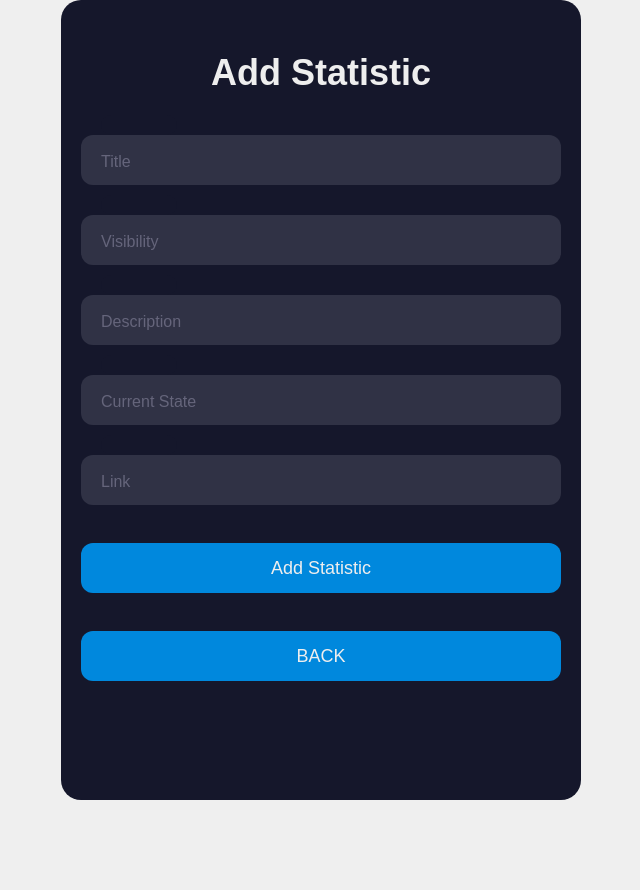
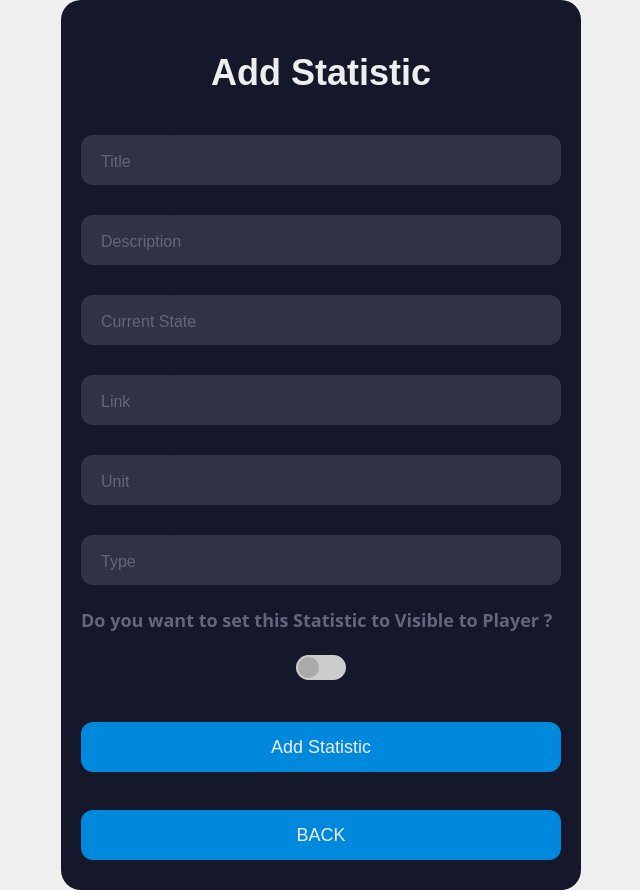
Before and after one commit to chadhaaa/ReactProject, a React (Create React App) app in the folder frontend/: page /addStat in a window 1280 px wide. Shown: the whole page, without its empty margins (319-959 px from the left). Before the commit the page ends 800 px from the top, so only its background shows below. Built offline with nearby package versions, Linux system fonts and the light colour scheme; no server answers.

Commit message:
Adding Toggle Switch

```diff
--- a/frontend/src/components/pages/crudCompetence/addAndUpdate.css
+++ b/frontend/src/components/pages/crudCompetence/addAndUpdate.css
@@ -10,7 +10,7 @@ body {
     background-color: #15172b;
     border-radius: 20px;
     box-sizing: border-box;
-    height: 800px;
+    height: 300px;
     padding: 20px;
     width: 520px;
   }
@@ -122,3 +122,52 @@ body {
   .submit:active {
     background-color: #06b;
   }
+
+  /* Toggle Switch CSS */
+
+  .toggle-switch {
+    position: relative;
+    display: inline-block;
+    width: 50px;
+    height: 25px;
+  }
+  .toggle-switch input[type="checkbox"] {
+    display: none;
+  }
+  .toggle-switch .switch {
+    position: absolute;
+    cursor: pointer;
+    background-color: #ccc;
+    border-radius: 25px;
+    top: 0;
+    right: 0;
+    bottom: 0;
+    left: 0;
+    transition: background-color 0.2s ease;
+    /* margin:0px 20px 0px 60px; */
+  }
+  .toggle-switch .switch::before {
+    position: absolute;
+    content: "";
+    left: 2px;
+    top: 2px;
+    width: 21px;
+    height: 21px;
+    background-color: #aaa;
+    border-radius: 50%;
+    transition: transform 0.3s ease;
+  }
+  .toggle-switch input[type="checkbox"]:checked + .switch::before {
+    transform: translateX(25px);
+    background-color: #6699cc;
+  }
+  .toggle-switch input[type="checkbox"]:checked + .switch {
+    background-color: #336699;
+  }
+
+  h3,h4 {
+    color: #65657b;
+    text-align: justify;
+    font-size: 18px;
+
+  }
--- a/frontend/src/components/pages/crudCompetence/addComp.js
+++ b/frontend/src/components/pages/crudCompetence/addComp.js
@@ -1,32 +1,40 @@
 import axios from 'axios'
-import React, { useState } from 'react'
+import React, { useState, useEffect } from 'react'
 import { useNavigate } from 'react-router-dom'
 
 const AddCompetence = () => {
-	const [comp, addComp] = useState({
-		name: '',
-		description: '',
-		link: '',
-		visibility: '',
-	})
+	const history = useNavigate()
 
-	const { name, description, link, visibility } = comp
-	const handleChange = (namee) => (event) => {
-		addComp({ ...comp, [namee]: event.target.value })
+	const [name, setName] = useState('')
+	const [description, setDescription] = useState('')
+	const [link, setLink] = useState('')
+	const [visibility, setVisibility] = useState(false)
+
+	const changeVisibility = () => {
+		setVisibility(!visibility)
 	}
-	const history = useNavigate()
-	const handleSubmit = async (event) => {
-		event.preventDefault()
 
-		const dataToAdd = {
-			name,
-			description,
-			link,
-			visibility,
+	const addComp = (event) => {
+		const formdata = {
+			name: name,
+			description: description,
+			link: link,
+			visibility: visibility,
 		}
-		await axios.post('/api/competence', dataToAdd)
+		axios.post('http://localhost:8000/api/competence', formdata)
+
 		history('/getCompetence')
 	}
+
+	useEffect(() => {
+		axios.get('http://localhost:8000/api/competence').then((res) => {
+			setName(res.data.competence.name)
+			setDescription(res.data.competence.description)
+			setLink(res.data.competence.link)
+			setVisibility(res.data.competence.visibility)
+		})
+	}, [])
+
 	return (
 		<div class='form'>
 			<div class='title'>Add Competence</div>
@@ -37,26 +45,11 @@ const AddCompetence = () => {
 					type='text'
 					placeholder=' '
 					value={name}
-					onChange={handleChange('name')}
+					onChange={(e) => setName(e.target.value)}
 				/>
 				<div class='cut'></div>
 				<label for='name' class='placeholder'>
 					Name
-				</label>
-			</div>
-
-			<div class='input-container ic2'>
-				<input
-					id='visibility'
-					class='input'
-					type='text'
-					placeholder=' '
-					value={visibility}
-					onChange={handleChange('visibility')}
-				/>
-				<div class='cut'></div>
-				<label for='visibility' class='placeholder'>
-					Visibility
 				</label>
 			</div>
 
@@ -67,7 +60,7 @@ const AddCompetence = () => {
 					type='text'
 					placeholder=' '
 					value={link}
-					onChange={handleChange('link')}
+					onChange={(e) => setLink(e.target.value)}
 				/>
 				<div class='cut'></div>
 				<label for='link' class='placeholder'>
@@ -82,15 +75,22 @@ const AddCompetence = () => {
 					type='text'
 					placeholder=' '
 					value={description}
-					onChange={handleChange('description')}
+					onChange={(e) => setDescription(e.target.value)}
 				/>
 				<div class='cut'></div>
 				<label for='description' class='placeholder'>
 					Description
 				</label>
 			</div>
-			<button type='text' class='submit' onClick={handleSubmit}>
-				Update Competence
+
+			<h4>Do you want to set this competence to Visible to Player ? </h4>
+			<label class='toggle-switch'>
+				<input type='checkbox' checked={visibility} onChange={changeVisibility} />
+				<span class='switch' />
+			</label>
+			<br />
+			<button type='text' class='submit' onClick={addComp}>
+				Add Competence
 			</button>
 			<button type='text' class='submit' onClick={() => history('/getCompetence')}>
 				BACK
--- a/frontend/src/components/pages/crudCompetence/getOneComp.js
+++ b/frontend/src/components/pages/crudCompetence/getOneComp.js
@@ -21,11 +21,11 @@ const GetOneCompetence = () => {
 				<h1 key={oneComp._id}>Details of Competence : {oneComp.name} </h1>
 				<br />
 				<ul className='check-list'>
-					<li>description : {oneComp.description}</li>
+					<li>Name : {oneComp.name}</li>
 					<br />
-					<li>visibility : {oneComp.visibility}</li>
+					<li>Description : {oneComp.description}</li>
 					<br />
-					<li>link : {oneComp.link}</li>
+					<li>Link : {oneComp.link}</li>
 					<br />
 				</ul>
 				<button onClick={() => history('/getCompetence')}> BACK </button>
--- a/frontend/src/components/pages/crudCompetence/oneComp.css
+++ b/frontend/src/components/pages/crudCompetence/oneComp.css
@@ -1,6 +1,7 @@
 .check-list {
     margin: 0;
     padding-left: 1.2rem;
+    font-size: 20px;
   }
 
   .check-list li {
--- a/frontend/src/components/pages/crudCompetence/updateComp.js
+++ b/frontend/src/components/pages/crudCompetence/updateComp.js
@@ -1,5 +1,5 @@
 import axios from 'axios'
-import React, { useState } from 'react'
+import React, { useState, useEffect } from 'react'
 import { useNavigate, useParams } from 'react-router-dom'
 import './addAndUpdate.css'
 
@@ -7,27 +7,38 @@ const UpdateCompetence = () => {
 	const history = useNavigate()
 	const { id } = useParams()
 
-	const [comp, addComp] = useState({
-		visibility: '',
-		link: '',
-		description: '',
-		name: '',
-	})
+	const [name, setName] = useState('')
+	const [description, setDescription] = useState('')
+	const [link, setLink] = useState('')
+	const [visibility, setVisibility] = useState(false)
 
-	const { visibility, name, link, description } = comp
-	const handleChange = (namee) => (event) => {
-		addComp({ ...comp, [namee]: event.target.value })
+	const changeVisibility = () => {
+		setVisibility(!visibility)
 	}
 
-	const updateComp = async (event) => {
-		event.preventDefault()
-
-		await axios.put(`/api/competence/${id}`, comp)
+	const updateComp = (event) => {
+		const formdata = {
+			name: name,
+			description: description,
+			link: link,
+			visibility: visibility,
+		}
+		axios.put(`http://localhost:8000/api/competence/${id}`, formdata)
 
 		history('/getCompetence')
 	}
+
+	useEffect(() => {
+		axios.get(`http://localhost:8000/api/competence/${id}`).then((res) => {
+			setName(res.data.competence.name)
+			setDescription(res.data.competence.description)
+			setLink(res.data.competence.link)
+			setVisibility(res.data.competence.visibility)
+		})
+	}, [])
+
 	return (
-		<div class='form'>
+		<div class='form' encType='multipart/form-data'>
 			<div class='title'>Update Competence</div>
 			<div class='input-container ic1'>
 				<input
@@ -36,29 +47,13 @@ const UpdateCompetence = () => {
 					type='text'
 					placeholder=' '
 					value={name}
-					onChange={handleChange('name')}
+					onChange={(e) => setName(e.target.value)}
 				/>
 				<div class='cut'></div>
 				<label for='name' class='placeholder'>
 					Name
 				</label>
 			</div>
-
-			<div class='input-container ic2'>
-				<input
-					id='visibility'
-					class='input'
-					type='text'
-					placeholder=' '
-					value={visibility}
-					onChange={handleChange('visibility')}
-				/>
-				<div class='cut'></div>
-				<label for='visibility' class='placeholder'>
-					Visibility
-				</label>
-			</div>
-
 			<div class='input-container ic2'>
 				<input
 					id='link'
@@ -66,7 +61,7 @@ const UpdateCompetence = () => {
 					type='text'
 					placeholder=' '
 					value={link}
-					onChange={handleChange('link')}
+					onChange={(e) => setLink(e.target.value)}
 				/>
 				<div class='cut'></div>
 				<label for='link' class='placeholder'>
@@ -81,13 +76,20 @@ const UpdateCompetence = () => {
 					type='text'
 					placeholder=' '
 					value={description}
-					onChange={handleChange('description')}
+					onChange={(e) => setDescription(e.target.value)}
 				/>
 				<div class='cut'></div>
 				<label for='description' class='placeholder'>
 					Description
 				</label>
 			</div>
+
+			<h4>Do you want this Competence to be visible to the player ? </h4>
+			<label class='toggle-switch'>
+				<input type='checkbox' checked={visibility} onChange={changeVisibility} />
+				<span class='switch' />
+			</label>
+			<br />
 			<button type='text' class='submit' onClick={updateComp}>
 				Update Competence
 			</button>
--- a/frontend/src/components/pages/crudStatistique/addAndUpdate.css
+++ b/frontend/src/components/pages/crudStatistique/addAndUpdate.css
@@ -10,7 +10,7 @@ body {
     background-color: #15172b;
     border-radius: 20px;
     box-sizing: border-box;
-    height: 800px;
+    height: 890px;
     padding: 20px;
     width: 520px;
   }
@@ -122,3 +122,52 @@ body {
   .submit:active {
     background-color: #06b;
   }
+
+   /* Toggle Switch CSS */
+
+   .toggle-switch {
+    position: relative;
+    display: inline-block;
+    width: 50px;
+    height: 25px;
+  }
+  .toggle-switch input[type="checkbox"] {
+    display: none;
+  }
+  .toggle-switch .switch {
+    position: absolute;
+    cursor: pointer;
+    background-color: #ccc;
+    border-radius: 25px;
+    top: 0;
+    right: 0;
+    bottom: 0;
+    left: 0;
+    transition: background-color 0.2s ease;
+    /* margin:0px 20px 0px 60px; */
+  }
+  .toggle-switch .switch::before {
+    position: absolute;
+    content: "";
+    left: 2px;
+    top: 2px;
+    width: 21px;
+    height: 21px;
+    background-color: #aaa;
+    border-radius: 50%;
+    transition: transform 0.3s ease;
+  }
+  .toggle-switch input[type="checkbox"]:checked + .switch::before {
+    transform: translateX(25px);
+    background-color: #6699cc;
+  }
+  .toggle-switch input[type="checkbox"]:checked + .switch {
+    background-color: #336699;
+  }
+
+  h3,h4 {
+    color: #65657b;
+    text-align: justify;
+    font-size: 18px;
+
+  }
--- a/frontend/src/components/pages/crudStatistique/addStat.js
+++ b/frontend/src/components/pages/crudStatistique/addStat.js
@@ -1,35 +1,50 @@
 import axios from 'axios'
-import { useState } from 'react'
+import { useState, useEffect } from 'react'
 import { useNavigate } from 'react-router-dom'
 import './addAndUpdate.css'
 
 const AddStatistic = () => {
-	const [stat, addStat] = useState({
-		title: '',
-		description: '',
-		link: '',
-		visibility: '',
-		currentState: '',
-	})
 	const history = useNavigate()
-	const { title, description, link, visibility, currentState } = stat
-	const handleChange = (namee) => (event) => {
-		addStat({ ...stat, [namee]: event.target.value })
+
+	const [title, setTitle] = useState('')
+	const [description, setDescription] = useState('')
+	const [link, setLink] = useState('')
+	const [unit, setUnit] = useState('')
+	const [currentState, setCurrentState] = useState('')
+	const [type, setType] = useState('')
+	const [visibility, setVisibility] = useState(false)
+
+	const changeVisibility = () => {
+		setVisibility(!visibility)
 	}
 
-	const handleSubmit = async (event) => {
-		event.preventDefault()
+	const addStat = (event) => {
+		const formdata = {
+			title: title,
+			description: description,
+			link: link,
+			visibility: visibility,
+			unit: unit,
+			currentState: currentState,
+			type: type,
+		}
+		axios.post('http://localhost:8000/api/statistic', formdata)
 
-		const dataToAdd = {
-			title,
-			description,
-			link,
-			visibility,
-			currentState,
-		}
-		await axios.post('/api/statistic', dataToAdd)
 		history('/getStat')
 	}
+
+	useEffect(() => {
+		axios.get('http://localhost:8000/api/statistic').then((res) => {
+			setTitle(res.data.statistics.title)
+			setDescription(res.data.statistics.description)
+			setLink(res.data.statistics.link)
+			setVisibility(res.data.statistics.visibility)
+			setUnit(res.data.statistics.unit)
+			setCurrentState(res.data.statistics.currentState)
+			setType(res.data.statistics.type)
+		})
+	}, [])
+
 	return (
 		<div class='form'>
 			<div class='title'>Add Statistic</div>
@@ -40,7 +55,7 @@ const AddStatistic = () => {
 					type='text'
 					placeholder=' '
 					value={title}
-					onChange={handleChange('title')}
+					onChange={(e) => setTitle(e.target.value)}
 				/>
 				<div class='cut'></div>
 				<label for='title' class='placeholder'>
@@ -48,20 +63,20 @@ const AddStatistic = () => {
 				</label>
 			</div>
 
-			<div class='input-container ic2'>
+			{/* <div class='input-container ic2'>
 				<input
 					id='visibility'
 					class='input'
 					type='text'
 					placeholder=' '
 					value={visibility}
-					onChange={handleChange('visibility')}
+					onChange={(e) => setVisibility(e.target.value)}
 				/>
 				<div class='cut'></div>
 				<label for='visibility' class='placeholder'>
 					Visibility
 				</label>
-			</div>
+			</div> */}
 
 			<div class='input-container ic2'>
 				<input
@@ -70,7 +85,7 @@ const AddStatistic = () => {
 					type='text'
 					placeholder=' '
 					value={description}
-					onChange={handleChange('description')}
+					onChange={(e) => setDescription(e.target.value)}
 				/>
 				<div class='cut'></div>
 				<label for='description' class='placeholder'>
@@ -85,7 +100,7 @@ const AddStatistic = () => {
 					type='text'
 					placeholder=' '
 					value={currentState}
-					onChange={handleChange('currentState')}
+					onChange={(e) => setCurrentState(e.target.value)}
 				/>
 				<div class='cut'></div>
 				<label for='currentState' class='placeholder'>
@@ -100,7 +115,7 @@ const AddStatistic = () => {
 					type='text'
 					placeholder=' '
 					value={link}
-					onChange={handleChange('link')}
+					onChange={(e) => setLink(e.target.value)}
 				/>
 				<div class='cut'></div>
 				<label for='link' class='placeholder'>
@@ -108,7 +123,41 @@ const AddStatistic = () => {
 				</label>
 			</div>
 
-			<button type='text' class='submit' onClick={handleSubmit}>
+			<div class='input-container ic2'>
+				<input
+					id='unit'
+					class='input'
+					type='text'
+					placeholder=' '
+					value={unit}
+					onChange={(e) => setUnit(e.target.value)}
+				/>
+				<div class='cut'></div>
+				<label for='link' class='placeholder'>
+					Unit
+				</label>
+			</div>
+			<div class='input-container ic2'>
+				<input
+					id='type'
+					class='input'
+					type='text'
+					placeholder=' '
+					value={type}
+					onChange={(e) => setType(e.target.value)}
+				/>
+				<div class='cut'></div>
+				<label for='link' class='placeholder'>
+					Type
+				</label>
+			</div>
+			<h4>Do you want to set this Statistic to Visible to Player ? </h4>
+			<label class='toggle-switch'>
+				<input type='checkbox' checked={visibility} onChange={changeVisibility} />
+				<span class='switch' />
+			</label>
+			<br />
+			<button type='text' class='submit' onClick={addStat}>
 				Add Statistic
 			</button>
 			<button type='text' class='submit' onClick={() => history('/getStat')}>
--- a/frontend/src/components/pages/crudStatistique/getOneStat.js
+++ b/frontend/src/components/pages/crudStatistique/getOneStat.js
@@ -23,8 +23,6 @@ const GetOneStatistic = () => {
 				<ul className='check-list'>
 					<li>description : {oneStat.description}</li>
 					<br />
-					<li>visibility : {oneStat.visibility}</li>
-					<br />
 					<li>link : {oneStat.link}</li>
 					<br />
 					<li>unit : {oneStat.unit}</li>
--- a/frontend/src/components/pages/crudStatistique/getStat.js
+++ b/frontend/src/components/pages/crudStatistique/getStat.js
@@ -27,6 +27,7 @@ const GetStatistics = () => {
 						id={stats._id}
 						key={stats._id}
 						title={stats.title}
+						type={stats.type}
 						description={stats.description}
 						currentState={stats.currentState}
 						link={stats.link}
--- a/frontend/src/components/pages/crudStatistique/updateStat.js
+++ b/frontend/src/components/pages/crudStatistique/updateStat.js
@@ -1,32 +1,51 @@
 import axios from 'axios'
-import { useState } from 'react'
+import { useState, useEffect } from 'react'
 import { useNavigate, useParams } from 'react-router-dom'
 import './addAndUpdate.css'
 
 const UpdateStat = () => {
 	const history = useNavigate()
 	const { id } = useParams()
-	const [stat, addStat] = useState({
-		visibility: '',
-		currentState: '',
-		link: '',
-		description: '',
-		title: '',
-		unit: '',
-	})
 
-	const { visibility, currentState, link, description, title, unit } = stat
-	const handleChange = (namee) => (event) => {
-		addStat({ ...stat, [namee]: event.target.value })
+	const [title, setTitle] = useState('')
+	const [description, setDescription] = useState('')
+	const [link, setLink] = useState('')
+	const [unit, setUnit] = useState('')
+	const [currentState, setCurrentState] = useState('')
+	const [type, setType] = useState('')
+	const [visibility, setVisibility] = useState(false)
+
+	const changeVisibility = () => {
+		setVisibility(!visibility)
 	}
 
-	const updateStat = async (event) => {
-		event.preventDefault()
-
-		await axios.put(`/api/statistic/${id}`, stat)
+	const updateStat = (event) => {
+		const formdata = {
+			title: title,
+			description: description,
+			link: link,
+			visibility: visibility,
+			unit: unit,
+			currentState: currentState,
+			type: type,
+		}
+		axios.put(`http://localhost:8000/api/statistic/${id}`, formdata)
 
 		history('/getStat')
 	}
+
+	useEffect(() => {
+		axios.get(`http://localhost:8000/api/statistic/${id}`).then((res) => {
+			setTitle(res.data.statistics.title)
+			setDescription(res.data.statistics.description)
+			setLink(res.data.statistics.link)
+			setVisibility(res.data.statistics.visibility)
+			setUnit(res.data.statistics.unit)
+			setCurrentState(res.data.statistics.currentState)
+			setType(res.data.statistics.type)
+		})
+	}, [])
+
 	return (
 		<div class='form'>
 			<div class='title'>Update Statistic </div>
@@ -37,7 +56,7 @@ const UpdateStat = () => {
 					type='text'
 					placeholder=' '
 					value={title}
-					onChange={handleChange('title')}
+					onChange={(e) => setTitle(e.target.value)}
 				/>
 				<div class='cut'></div>
 				<label for='title' class='placeholder'>
@@ -52,26 +71,11 @@ const UpdateStat = () => {
 					type='text'
 					placeholder=' '
 					value={unit}
-					onChange={handleChange('unit')}
+					onChange={(e) => setUnit(e.target.value)}
 				/>
 				<div class='cut'></div>
 				<label for='unit' class='placeholder'>
 					Unit
-				</label>
-			</div>
-
-			<div class='input-container ic2'>
-				<input
-					id='visibility'
-					class='input'
-					type='text'
-					placeholder=' '
-					value={visibility}
-					onChange={handleChange('visibility')}
-				/>
-				<div class='cut'></div>
-				<label for='visibility' class='placeholder'>
-					Visibility
 				</label>
 			</div>
 
@@ -82,7 +86,7 @@ const UpdateStat = () => {
 					type='text'
 					placeholder=' '
 					value={description}
-					onChange={handleChange('description')}
+					onChange={(e) => setDescription(e.target.value)}
 				/>
 				<div class='cut'></div>
 				<label for='description' class='placeholder'>
@@ -97,7 +101,7 @@ const UpdateStat = () => {
 					type='text'
 					placeholder=' '
 					value={currentState}
-					onChange={handleChange('currentState')}
+					onChange={(e) => setCurrentState(e.target.value)}
 				/>
 				<div class='cut'></div>
 				<label for='currentState' class='placeholder'>
@@ -112,14 +116,33 @@ const UpdateStat = () => {
 					type='text'
 					placeholder=' '
 					value={link}
-					onChange={handleChange('link')}
+					onChange={(e) => setLink(e.target.value)}
 				/>
 				<div class='cut'></div>
 				<label for='link' class='placeholder'>
 					Link
 				</label>
 			</div>
-
+			<div class='input-container ic2'>
+				<input
+					id='type'
+					class='input'
+					type='text'
+					placeholder=' '
+					value={type}
+					onChange={(e) => setType(e.target.value)}
+				/>
+				<div class='cut'></div>
+				<label for='link' class='placeholder'>
+					Type
+				</label>
+			</div>
+			<h4>Do you want this Statistic to be visible to the player ? </h4>
+			<label class='toggle-switch'>
+				<input type='checkbox' checked={visibility} onChange={changeVisibility} />
+				<span class='switch' />
+			</label>
+			<br />
 			<button type='text' class='submit' onClick={updateStat}>
 				Update Statistic
 			</button>
```
